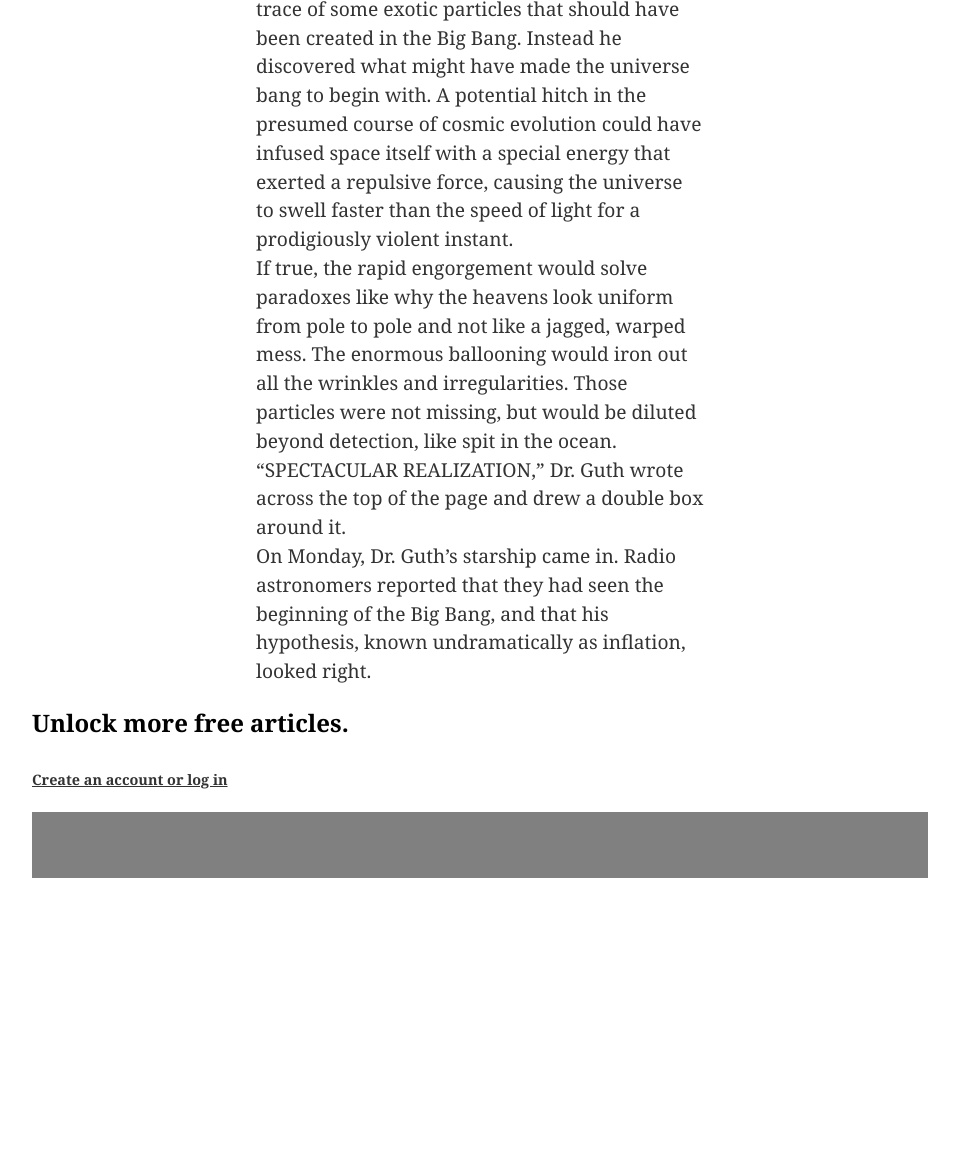
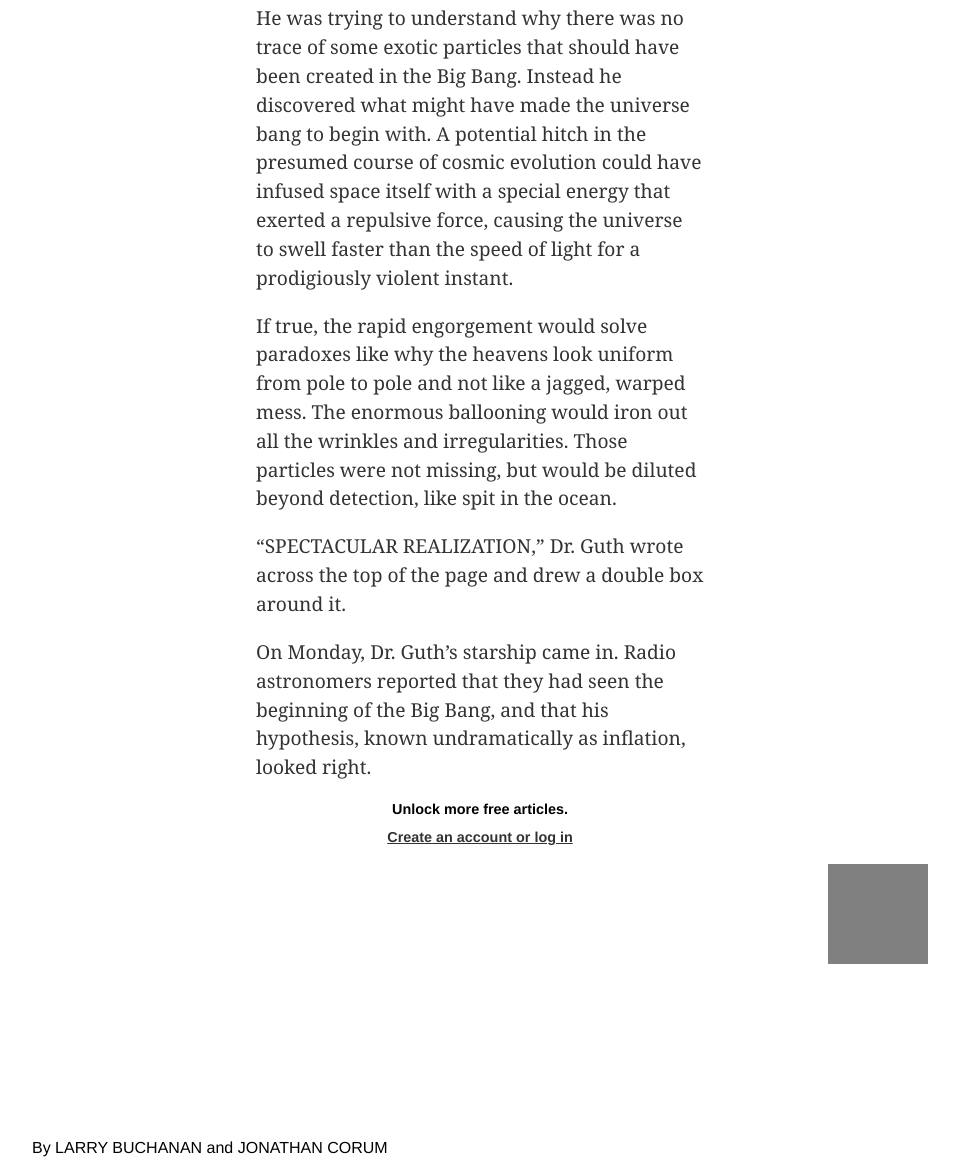
Before and after one commit to phfdonda/new-york-times-clone, a plain HTML site: page index.html in a window 1280 px wide. Shown: the part 1140-2300 px from the top of the page, without its empty margins (160-1119 px from the left). Drawn offline with Linux system fonts and the light colour scheme.

Commit message:
create the above_infograph div and center its content horizontally

```diff
--- a/index.html
+++ b/index.html
@@ -66,8 +66,10 @@
     <article>
 
       <!-- ******************     Top of Article    ********************************-->
+      <!-- ******************     ABOVE_INFOGRAPH ********************************-->
+      <div class="above_infograph">
 
-      <div class="top_of_article">
+        <div class="top_of_article section">
           <h6>By <a href="">Dennis Overbye</a></h6>
           <div class="date_and_actions">
             <time>March 17, 2014</time>
@@ -98,18 +100,22 @@
         <!-- ******************     1st section    ********************************-->
         <div class="section">
           <p class="paragraph">CAMBRIDGE, Mass. — One night late in 1979, an itinerant young physicist named Alan Guth,
-          with a new son and a year’s appointment at Stanford, stayed up late with his notebook and equations, venturing
+            with a new son and a year’s appointment at Stanford, stayed up late with his notebook and equations,
+            venturing
             far beyond the world of known physics.</p>
           <p class="paragraph">He was trying to understand why there was no trace of some exotic particles that should
-          have been created in the Big Bang. Instead he discovered what might have made the universe bang to begin with.
+            have been created in the Big Bang. Instead he discovered what might have made the universe bang to begin
+            with.
             A potential hitch in the presumed course of cosmic evolution could have infused space itself with a special
             energy that exerted a repulsive force, causing the universe to swell faster than the speed of light for a
             prodigiously violent instant.</p>
-        <p class="paragraph">If true, the rapid engorgement would solve paradoxes like why the heavens look uniform from
+          <p class="paragraph">If true, the rapid engorgement would solve paradoxes like why the heavens look uniform
+            from
             pole to pole and not like a jagged, warped mess. The enormous ballooning would iron out all the wrinkles and
             irregularities. Those particles were not missing, but would be diluted beyond detection, like spit in the
             ocean.</p>
-        <p class="paragraph">“SPECTACULAR REALIZATION,” Dr. Guth wrote across the top of the page and drew a double box
+          <p class="paragraph">“SPECTACULAR REALIZATION,” Dr. Guth wrote across the top of the page and drew a double
+            box
             around it.</p>
           <p class="paragraph">On Monday, Dr. Guth’s starship came in. Radio astronomers reported that they had seen the
             beginning of the Big Bang, and that his hypothesis, known undramatically as inflation, looked right.</p>
@@ -128,6 +134,8 @@
             <p class="paragraph"></p>
             <p class="paragraph"></p>
           </div>
+        </div>
+
         <aside class="editors_pick_side">
           <h2></h2>
           <div class="thumbnail_container">
@@ -143,6 +151,9 @@
             <p></p>
           </div>
         </aside>
+
+        <div class="section">
+
         </div>
 
         <!-- ******************     3rd section    ********************************-->
@@ -154,7 +165,7 @@
           <p class="paragraph"></p>
           <p class="paragraph"></p>
         </div>
-
+      </div>
       <!-- ******************     Infographic    ********************************-->
 
       <div class="infographic_container">
--- a/style.css
+++ b/style.css
@@ -35,7 +35,7 @@ header {
 }
 
 .left_header {
-  float: left;
+  float: right;
   display: flex;
   align-items: center;
   margin-left: 20px;
@@ -134,14 +134,24 @@ h1 {
   font-size: 1.2rem;
 }
 
-.top_of_article,
-.section p {
+.section {
   width: 50%;
   margin: 0 auto;
 }
 
+.unlock_more {
+  width: 50%;
+  margin: 0 auto;
+  font-size: 0.6rem;
+  text-align: center;
+  font-family: Helvetica, Arial, sans-serif;
+}
+
 .editors_pick_side {
   background-color: grey;
+  float: right;
+  width: 100px;
+  height: 100px;
 }
 /********* CLASSES ***********/
 
```
Lines whose indentation alone changed are shown as unchanged.
